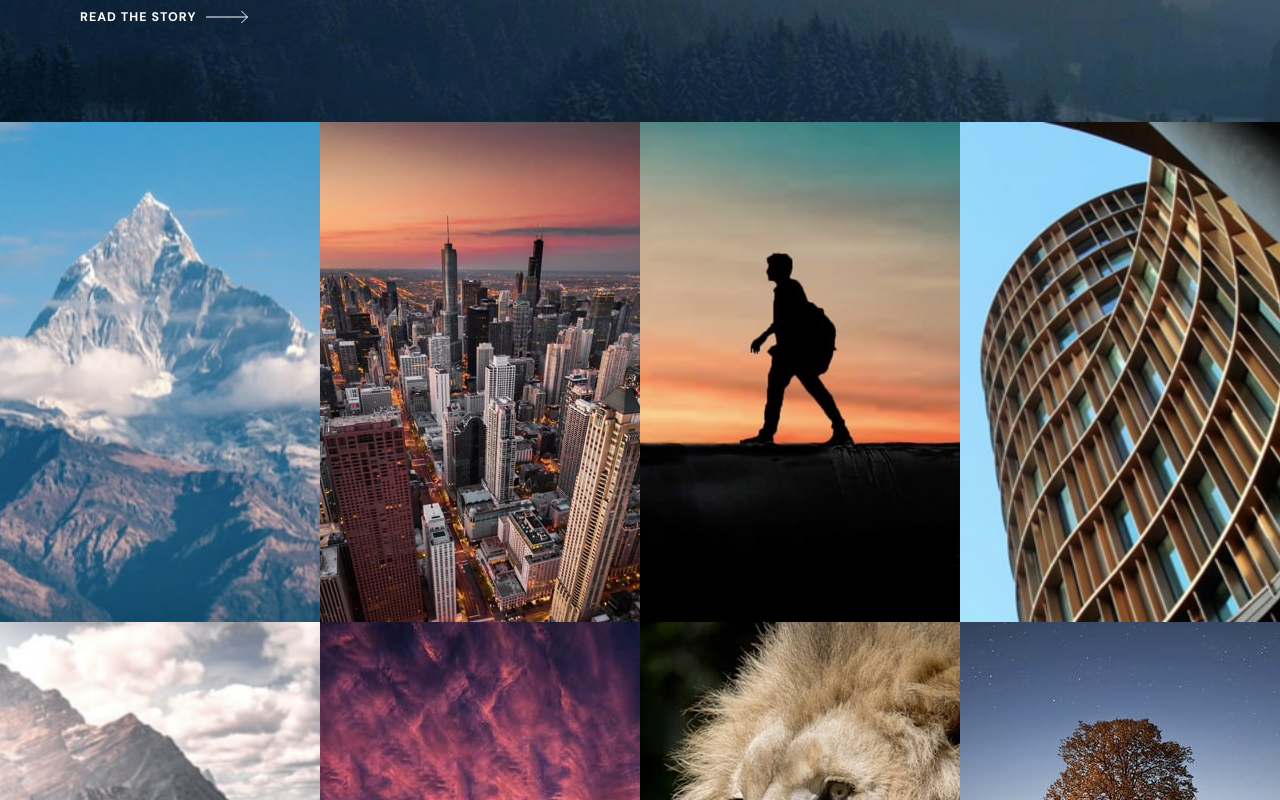
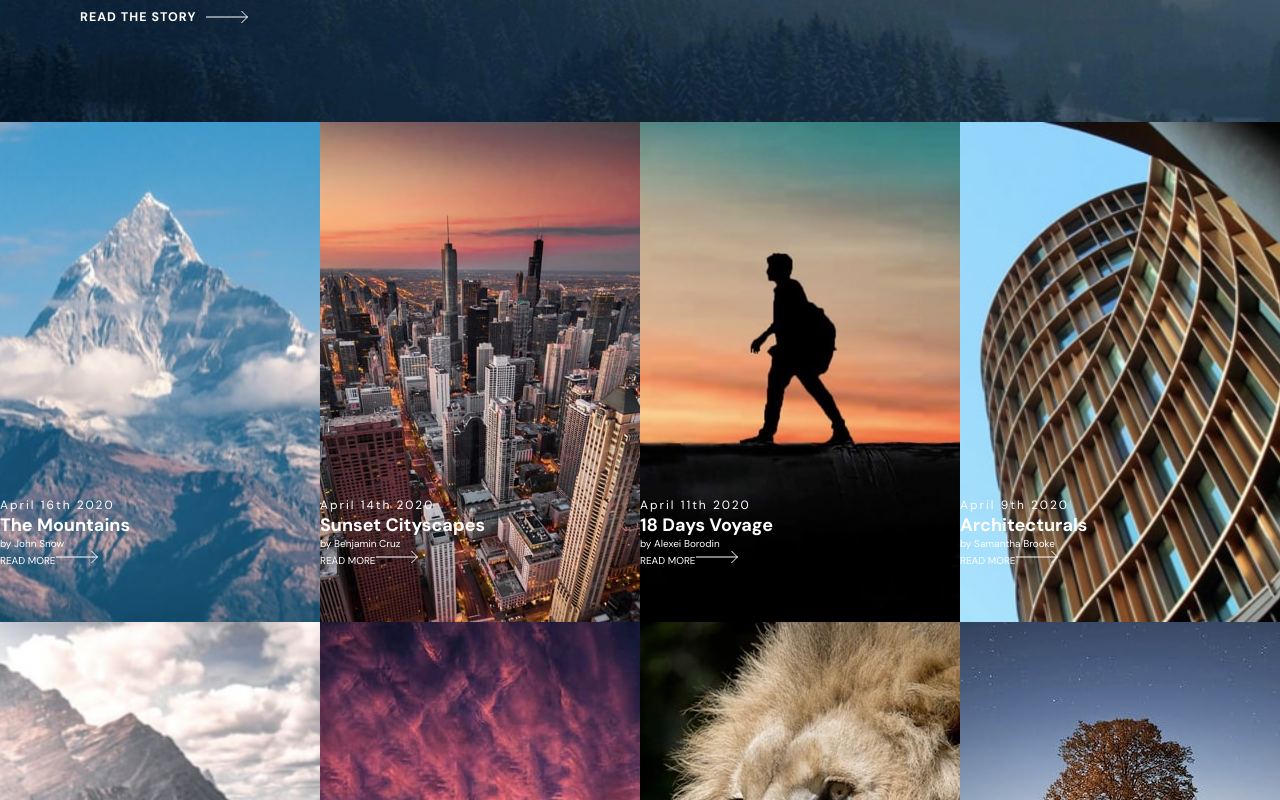
Before and after one commit to TiagoDiass/photosnap_website, a Next.js app: page /stories in a window 1280 px wide. Shown: the part 600-1400 px from the top of the page. Built offline with nearby package versions, Linux system fonts and the light colour scheme.

Commit message:
starting to style story content

```diff
--- a/pages/stories.js
+++ b/pages/stories.js
@@ -1,5 +1,5 @@
 import React from 'react';
-import { CallToActionArrow } from '../components';
+import { Arrow, CallToActionArrow } from '../components';
 import * as S from '../styles/pagesElements/stories.elements';
 import storiesData from '../styles/pagesElements/stories';
 
@@ -27,7 +27,15 @@ export default function stories() {
       <S.StoriesContainer>
         {storiesData.map((story, index) => (
           <S.Story key={index} backgroundImageName={story.imageName}>
-            <div className='content'></div>
+            <div className='content'>
+              <p className='date'>{story.date}</p>
+              <h5 className='title'>{story.title}</h5>
+              <span className='author'>by {story.author}</span>
+              <div className='button-wrapper'>
+                <a href='#'>READ MORE</a>
+                <Arrow />
+              </div>
+            </div>
           </S.Story>
         ))}
       </S.StoriesContainer>
--- a/styles/pagesElements/stories.elements.js
+++ b/styles/pagesElements/stories.elements.js
@@ -65,10 +65,33 @@ export const Story = styled.div`
   background-size: cover;
   background-position: center;
   width: 25%;
+  display: flex;
+  align-items: flex-end;
   transition: transform 0.3s ease;
+  justify-content: center;
 
-  &:hover {
+  /* &:hover {
     transform: translateY(-22px);
     cursor: pointer;
+  } */
+
+  .content {
+    width: 100%;
+    height: 25%;
+    display: flex;
+    flex-direction: column;
+    color: #fff;
+    /* background-color: #fff; */
+
+    p.date {
+      font-size: 1.2rem;
+      letter-spacing: 2px;
+      font-weight: 400;
+    }
+
+    h5.title {
+      font-size: 1.8rem;
+      font-weight: 700;
+    }
   }
 `;
```
